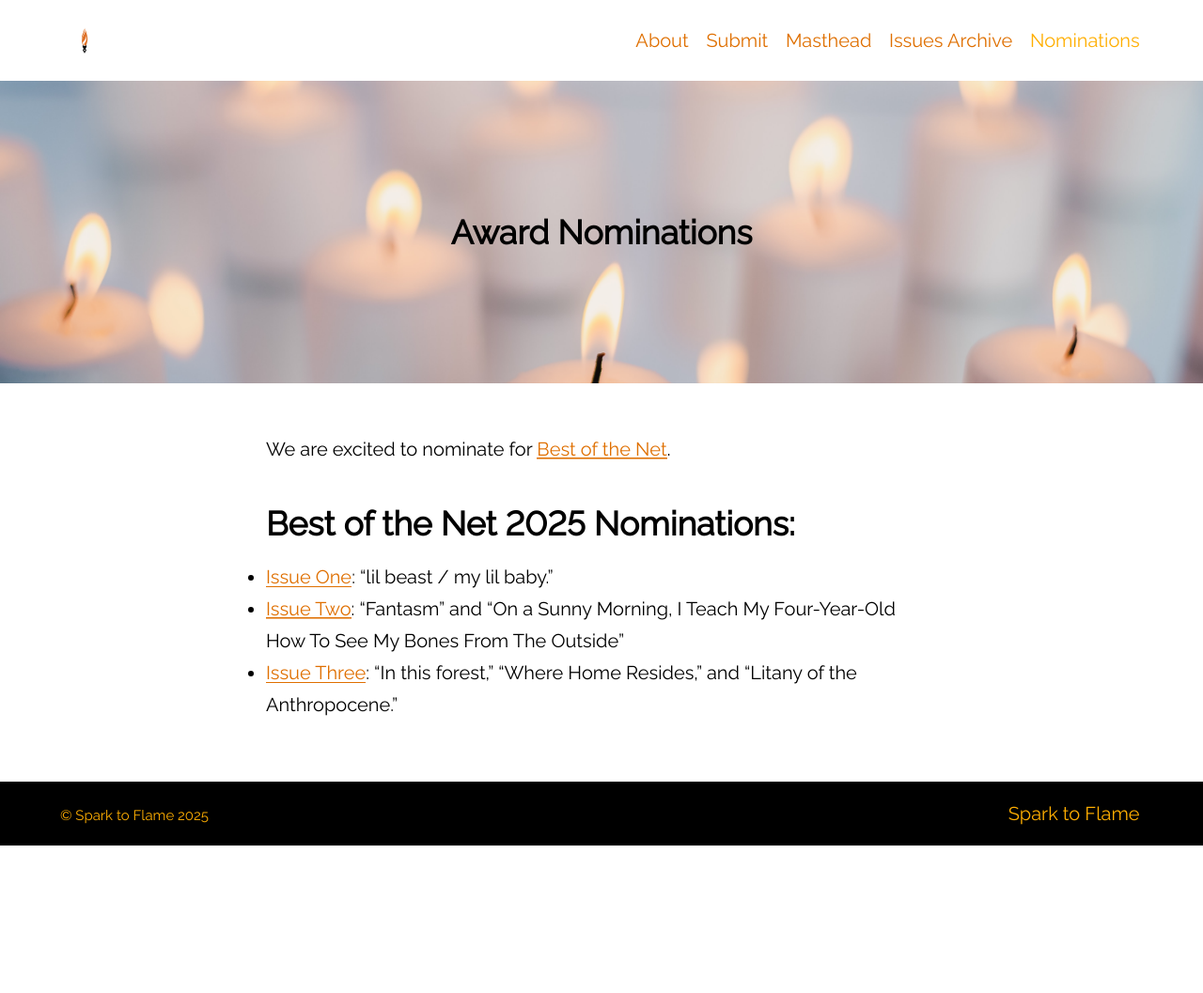
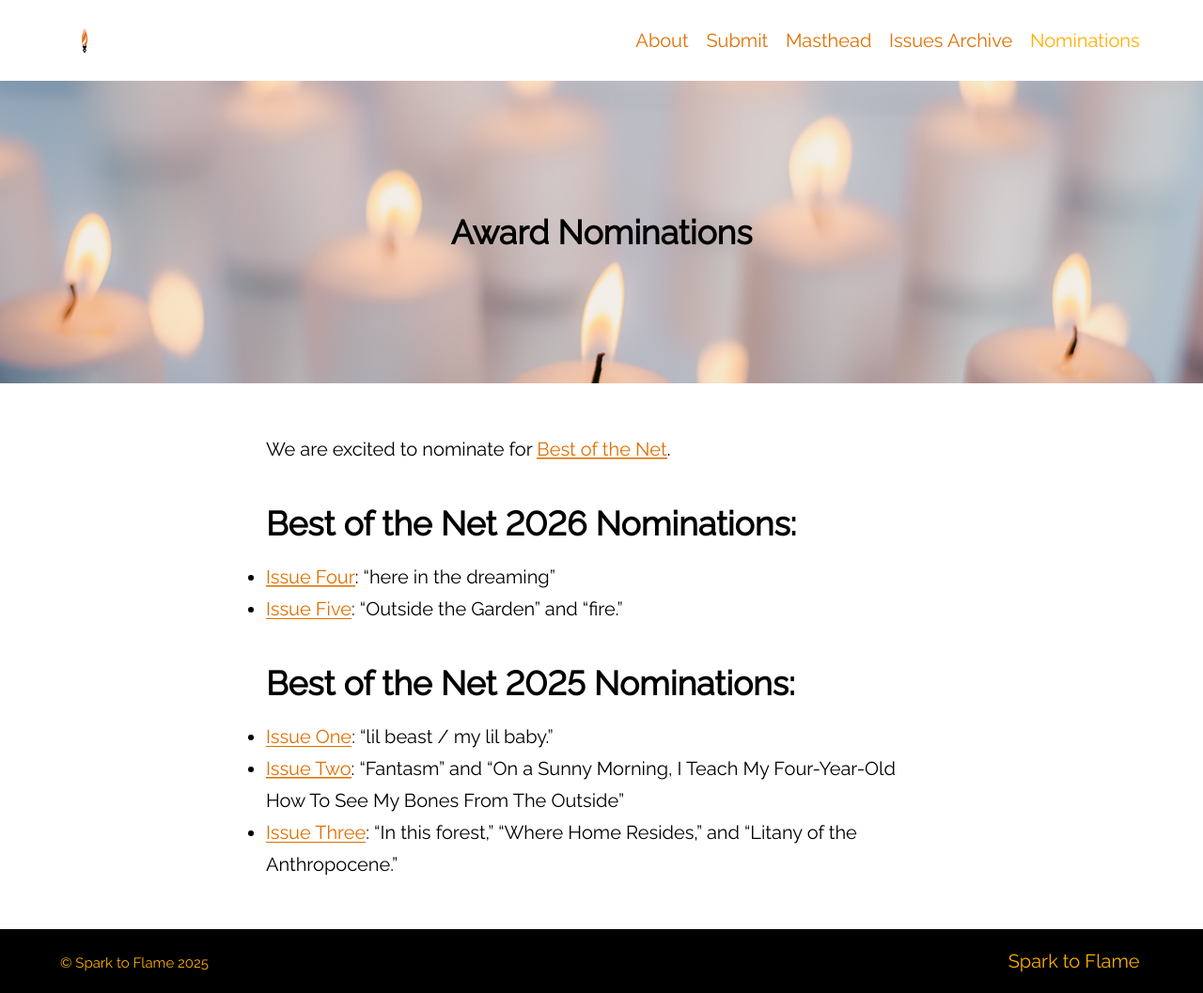
Before and after one commit to atmars77/atmars77.github.io, a Jekyll site: the page built from nominations.md, in a window 1280 px wide. Shown: the whole page at 94% size. Built offline with Jekyll 4.4.1, drawn with Linux system fonts in a browser that asks for light colours; before the commit the page ends 900 px from its top, so only the background shows below that.

Commit message:
update botn noms

```diff
--- a/nominations.md
+++ b/nominations.md
@@ -7,6 +7,10 @@ largeimage: "/assets/Images/tina_candle.png"
 ---
 We are excited to nominate for [Best of the Net](https://bestofthenetanthology.com/).
 
+## Best of the Net 2026 Nominations:
+  * [Issue Four](/assets/Images/S2F_IssueFour_CoverArt_EmilyCai.jpg): "here in the dreaming"
+  * [Issue Five](/assets/Issues/Spark_to_Flame_Issue_Five_June_2025.pdf): "Outside the Garden" and "fire."
+
 ## Best of the Net 2025 Nominations:
   * [Issue One](/assets/Issues/Spark_to_Flame_Issue_One_July_2023.pdf): "lil beast / my lil baby."
   * [Issue Two](/assets/Issues/Spark_to_Flame_Issue_Two_December_2023.pdf): "Fantasm" and "On a Sunny Morning, I Teach My Four-Year-Old How To See My Bones From The Outside"
```
